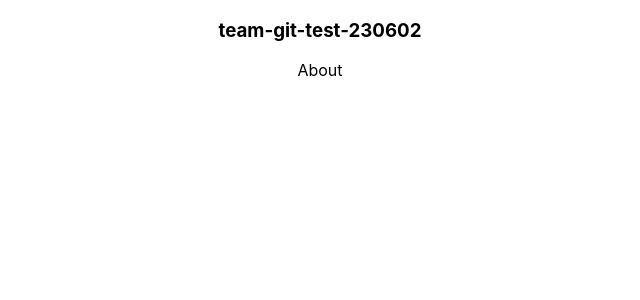
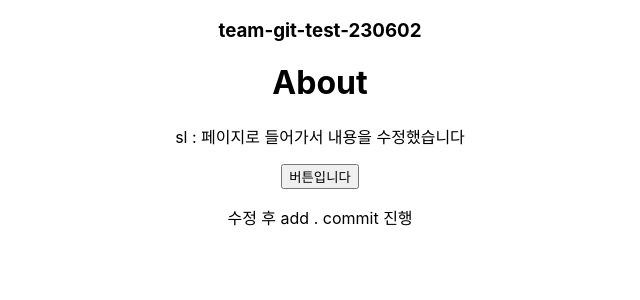
Before and after one commit to team-project-green-d/team-git-test-230602, a React (Create React App) app: page /about in a window 1280 px wide. Shown: the top 300 px of the page, without its empty margins (320-960 px from the left). Built offline with nearby package versions, Linux system fonts and the light colour scheme.

Commit message:
sl : 230602 내용 수정

```diff
--- a/src/page/sl/About.jsx
+++ b/src/page/sl/About.jsx
@@ -2,6 +2,11 @@ import React from 'react'
 
 export default function About() {
     return (
-        <div>About</div>
+        <div>
+            <h1>About</h1>
+            <p>sl : 페이지로 들어가서 내용을 수정했습니다</p>
+            <button>버튼입니다</button>
+            <p>수정 후 add . commit 진행</p>
+        </div>
     )
 }
```
